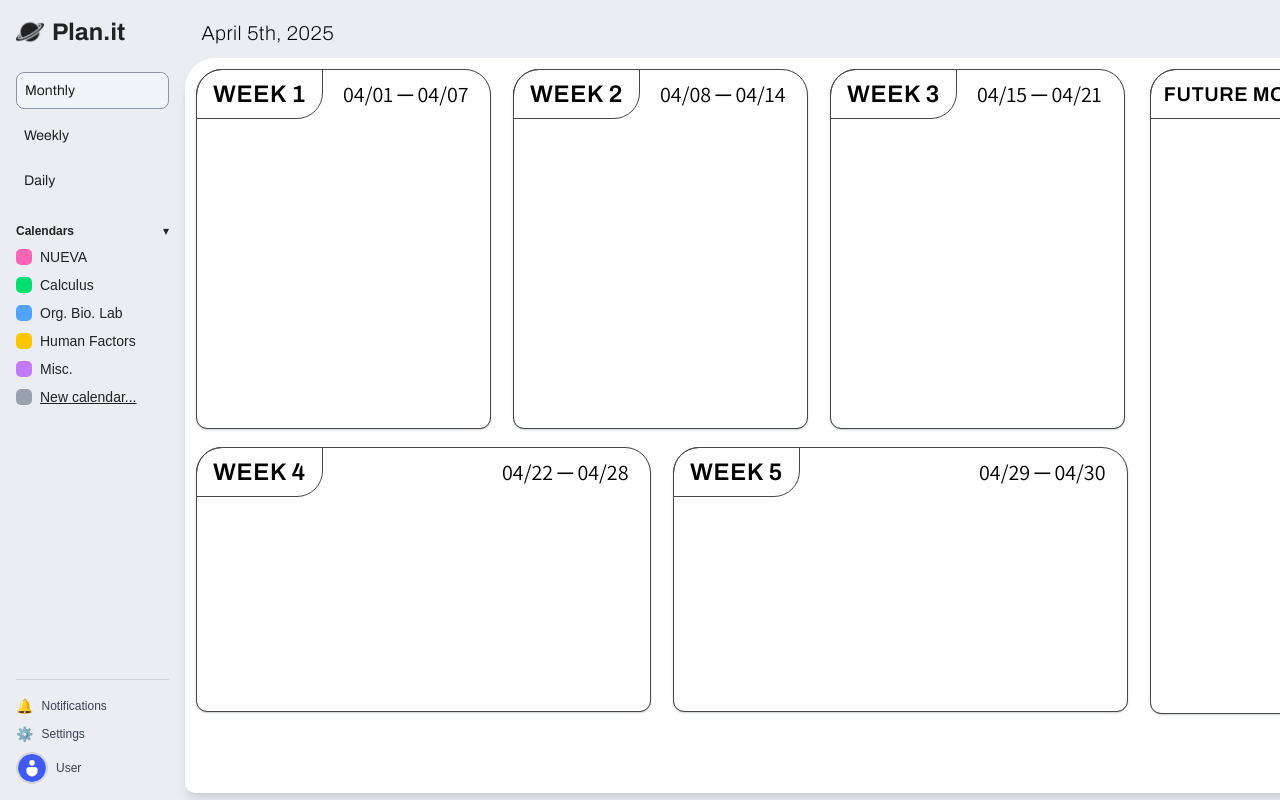
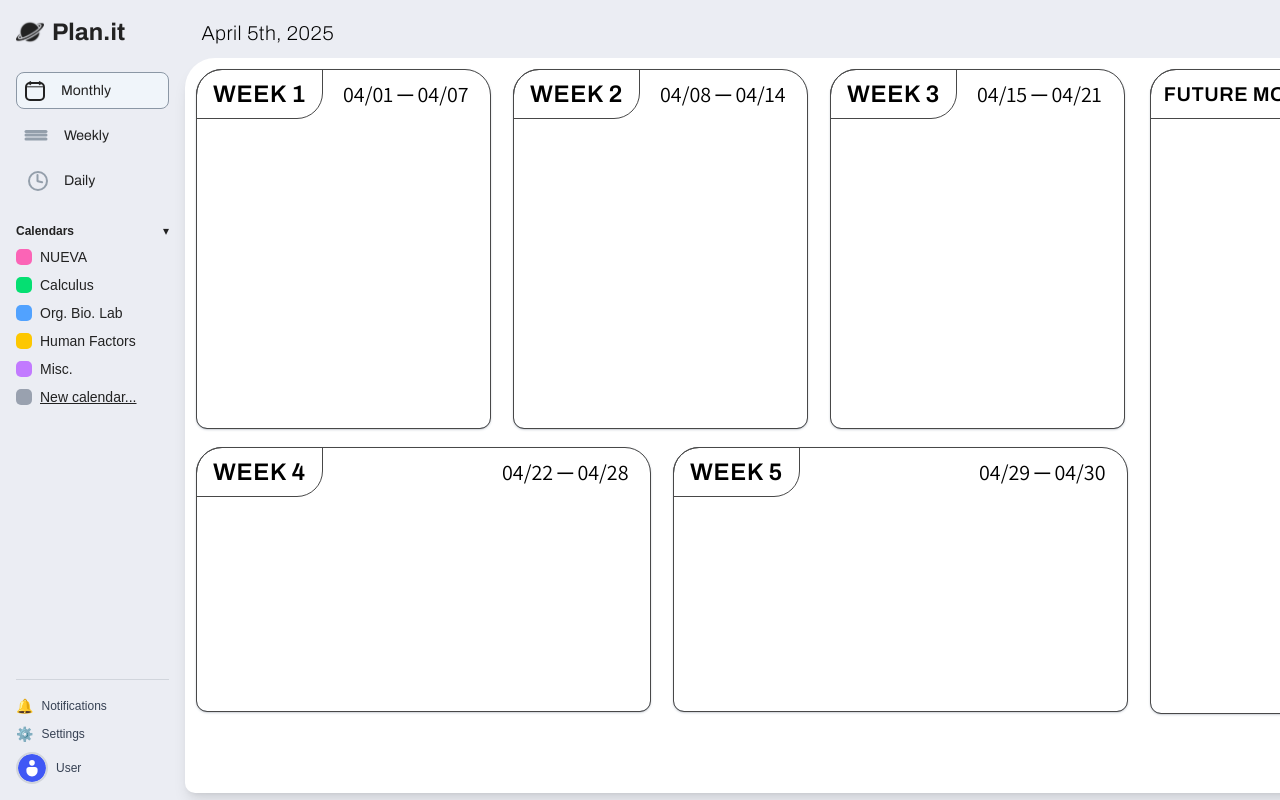
Before and after one commit to agc6/plan.it, a React (Vite) app in the folder client/: page /calendar in a window 1280 px wide. Shown: the top 800 px of the page. Built offline with nearby package versions, Linux system fonts and the light colour scheme.

Commit message:
added icons to monthly, weekly and daily view

```diff
--- a/client/src/components/CalenderSite/Calender.jsx
+++ b/client/src/components/CalenderSite/Calender.jsx
@@ -13,12 +13,12 @@ import darkModeIcon0 from "../../assets/darkMode0.svg";
 import darkModeIcon1 from "../../assets/darkMode1.svg";
 import BrushCustomization from "./BrushCustomization";
 
-//import dailyIcon0 from "../../assets/DailyIcon0.svg";
-///import dailyIcon1 from "../../assets/DailyIcon1.svg";
-//import weeklyIcon0 from "../../assets/WeeklyIcon0.svg";
-//import weeklyIcon1 from "../../assets/WeeklyIcon1.svg";
-//import monthlyIcon0 from "../../assets/MonthlyIcon0.svg";
-//import monthlyIcon1 from "../../assets/MonthlyIcon1.svg";
+import dailyIcon0 from "../../assets/DailyIcon0.svg";
+import dailyIcon1 from "../../assets/DailyIcon1.svg";
+import weeklyIcon0 from "../../assets/WeeklyIcon0.svg";
+import weeklyIcon1 from "../../assets/WeeklyIcon1.svg";
+import monthlyIcon0 from "../../assets/MonthlyIcon0.svg";
+import monthlyIcon1 from "../../assets/MonthlyIcon1.svg";
 import favicon from "../../assets/favicon.svg";
 
 const getCurrentWeekOfMonth = () => {
@@ -87,11 +87,6 @@ const CalendarSite = () => {
   const [showMainColorOptions, setShowMainColorOptions] = useState(false);
   const [editMode, setEditMode] = useState(false);
 
-
-
-
-
-
   const currentDate = new Date();
   const formattedDate = formatDateWithSuffix(currentDate);
 
@@ -148,11 +143,29 @@ const CalendarSite = () => {
 
         <div className="flex flex-col space-y-2 mb-6">
           <div className={getButtonClasses("monthly")} onClick={() => setActiveView("monthly")}>
-            {/*<img src={isClicked ? monthlyIcon1 : isHovered ? monthlyIcon1 : monthlyIcon0} className="pr-2"/>*/}
+            <img
+              src={activeView === "monthly" ? monthlyIcon1 : monthlyIcon0}
+              className="pr-4"
+              alt="Monthly View"
+            />
             <span>Monthly</span>
           </div>
-          <div className={getButtonClasses("weekly")} onClick={() => setActiveView("weekly")}> <span>Weekly</span> </div>
-          <div className={getButtonClasses("daily")} onClick={() => setActiveView("daily")}> <span>Daily</span> </div>
+          <div className={getButtonClasses("weekly")} onClick={() => setActiveView("weekly")}>
+            <img
+              src={activeView === "weekly" ? weeklyIcon1 : weeklyIcon0}
+              className="pr-4"
+              alt="Weekly View"
+            />
+            <span>Weekly</span>
+          </div>
+          <div className={getButtonClasses("daily")} onClick={() => setActiveView("daily")}>
+            <img
+              src={activeView === "daily" ? dailyIcon1 : dailyIcon0}
+              className="pl-1 pr-4"
+              alt="Daily View"
+            />
+            <span>Daily</span>
+          </div>
         </div>
 
         <div className="mb-6">
```
